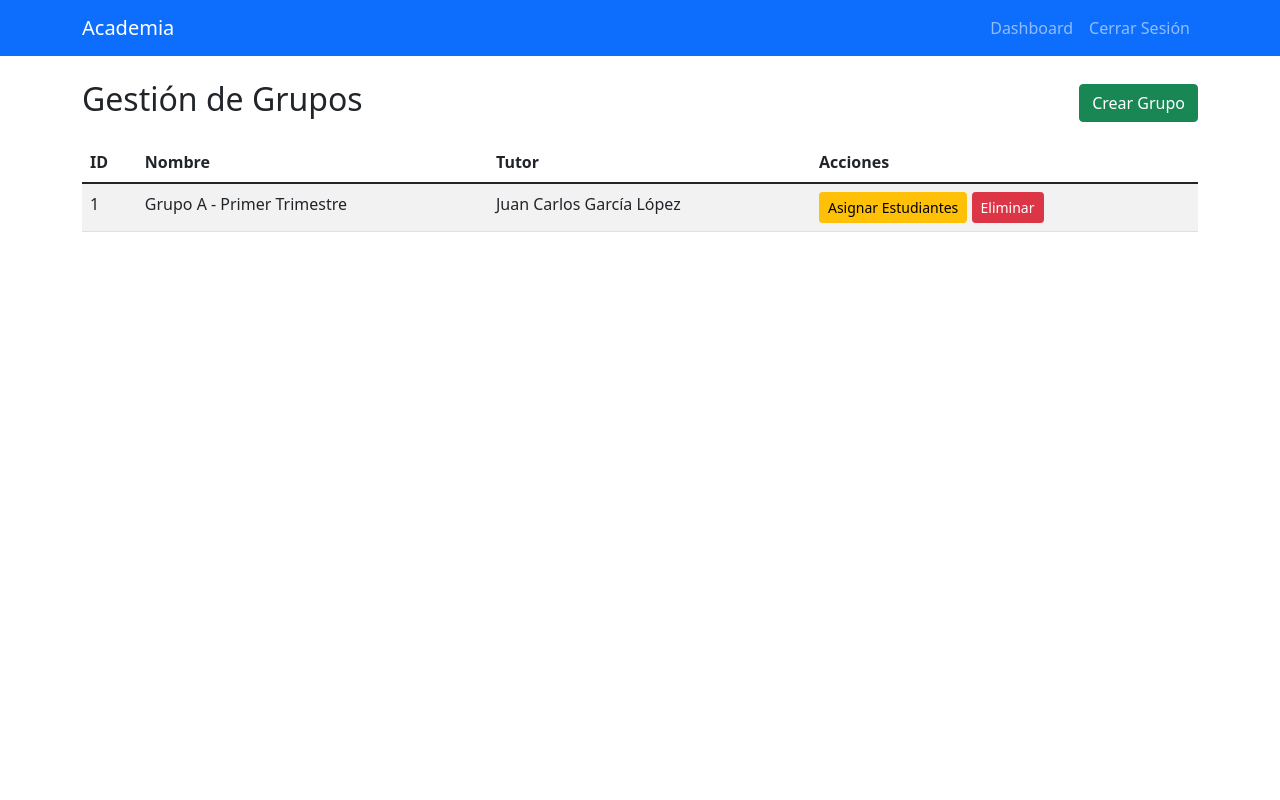
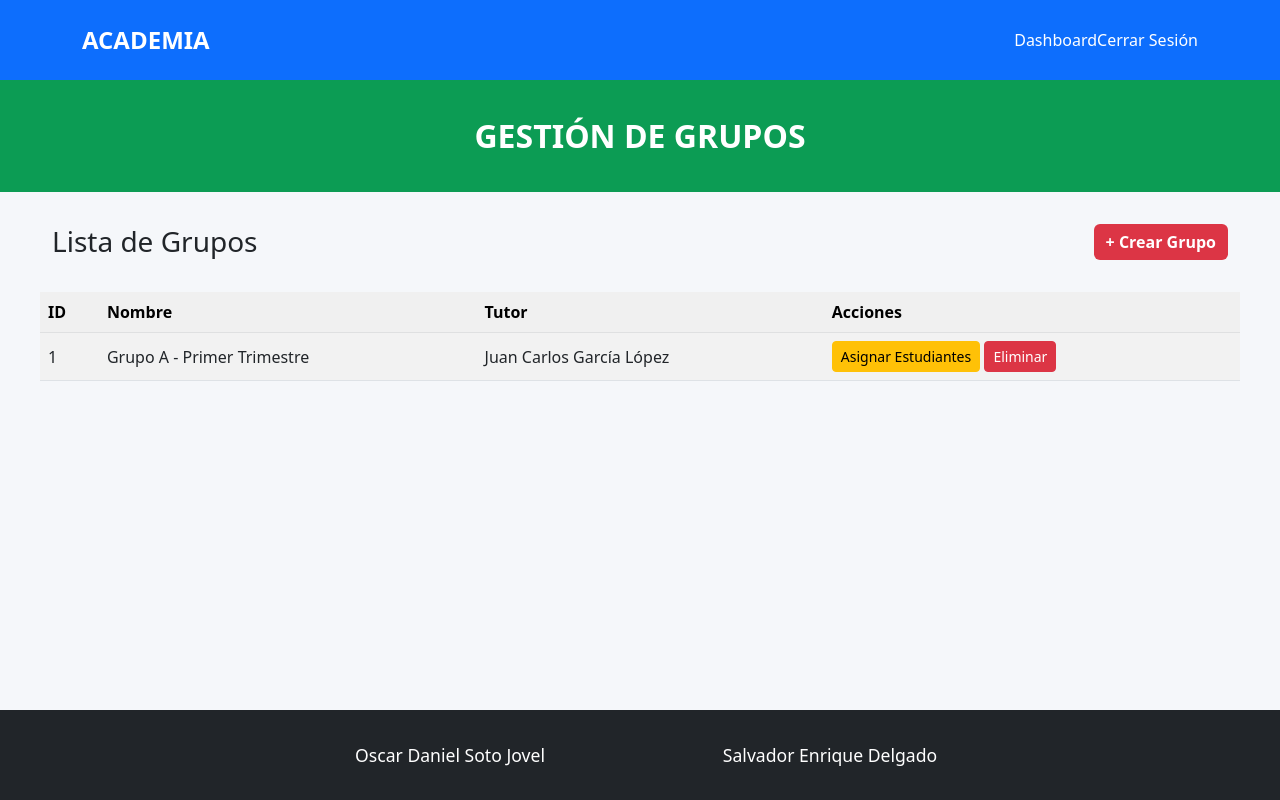
Before and after one commit to DanielSotoo/Desafiopractico3-DSS, a PHP site: page /grupos in a window 1280 px wide. Run offline with PHP 8.4, Linux system fonts and the light colour scheme; the visitor is signed in with stand-in values (Sample User, id 1); data comes from the database, SQL or seed files in the repository.

Commit message:
Update index.php

```diff
--- a/views/grupos/index.php
+++ b/views/grupos/index.php
@@ -1,32 +1,100 @@
-<?php
-// views/grupos/index.php
-?>
 <!DOCTYPE html>
-<html>
+<html lang="es">
 <head>
+    <meta charset="UTF-8">
     <title>Gestión de Grupos</title>
-    <link href="https://cdn.jsdelivr.net/npm/bootstrap@5.1.3/dist/css/bootstrap.min.css" rel="stylesheet">
+    <link href="https://cdn.jsdelivr.net/npm/bootstrap@5.3.0/dist/css/bootstrap.min.css" rel="stylesheet">
+    <style>
+        html, body {
+            height: 100%;
+            margin: 0;
+            background-color: #f5f7fa;
+        }
+        .page-container {
+            display: flex;
+            flex-direction: column;
+            min-height: 100vh;
+        }
+        .main-content {
+            flex: 1;
+        }
+        .navbar {
+            background-color: #0d6efd;
+            height: 80px;
+        }
+        .navbar-brand {
+            font-size: 1.5rem;
+            font-weight: bold;
+        }
+        .section-title-bar {
+            background-color: rgb(12, 156, 84);
+            color: white;
+            padding: 2rem 1rem;
+            font-size: 2rem;
+            font-weight: bold;
+            text-align: center;
+            width: 100%;
+        }
+        .grupos-header {
+            display: flex;
+            justify-content: space-between;
+            align-items: center;
+            margin: 2rem auto;
+            max-width: 1200px;
+        }
+        .btn-success {
+            background-color: #dc3545;
+            border: none;
+            font-weight: bold;
+        }
+        .btn-success:hover {
+            background-color: #bb2d3b;
+        }
+        .table-container {
+            max-width: 1200px;
+            margin: auto;
+        }
+        .table th {
+            background-color: #f0f0f0;
+        }
+        .footer {
+            background-color: #212529;
+            color: white;
+            padding: 2rem 0;
+            text-align: center;
+        }
+        .footer .row > div {
+            font-size: 1.1rem;
+            font-weight: 500;
+        }
+    </style>
 </head>
 <body>
-    <nav class="navbar navbar-expand-lg navbar-dark bg-primary">
+<div class="page-container">
+
+    <nav class="navbar navbar-expand-lg navbar-dark">
         <div class="container">
-            <a class="navbar-brand" href="dashboard.php">Academia</a>
-            <div class="navbar-nav ms-auto">
-                <a class="nav-link" href="dashboard.php">Dashboard</a>
-                <a class="nav-link" href="logout.php">Cerrar Sesión</a>
+            <a class="navbar-brand" href="dashboard.php">ACADEMIA</a>
+            <div class="d-flex">
+                <a class="nav-link text-white" href="dashboard.php">Dashboard</a>
+                <a class="nav-link text-white" href="logout.php">Cerrar Sesión</a>
             </div>
         </div>
     </nav>
 
-    <div class="container mt-4">
-        <div class="d-flex justify-content-between align-items-center">
-            <h2>Gestión de Grupos</h2>
-            <a href="grupos.php?action=crear" class="btn btn-success">Crear Grupo</a>
+    <div class="section-title-bar">
+        GESTIÓN DE GRUPOS
+    </div>
+
+    <div class="main-content">
+        <div class="grupos-header container">
+            <h3 class="mb-0">Lista de Grupos</h3>
+            <a href="grupos.php?action=crear" class="btn btn-success">+ Crear Grupo</a>
         </div>
 
-        <div class="table-responsive mt-3">
-            <table class="table table-striped">
-                <thead>
+        <div class="table-container table-responsive">
+            <table class="table table-striped align-middle">
+                <thead class="table-light">
                     <tr>
                         <th>ID</th>
                         <th>Nombre</th>
@@ -50,5 +118,16 @@
             </table>
         </div>
     </div>
+
+    <footer class="footer mt-auto">
+        <div class="container">
+            <div class="row justify-content-center">
+                <div class="col-md-4">Oscar Daniel Soto Jovel</div>
+                <div class="col-md-4">Salvador Enrique Delgado</div>
+            </div>
+        </div>
+    </footer>
+
+</div>
 </body>
 </html>
```
